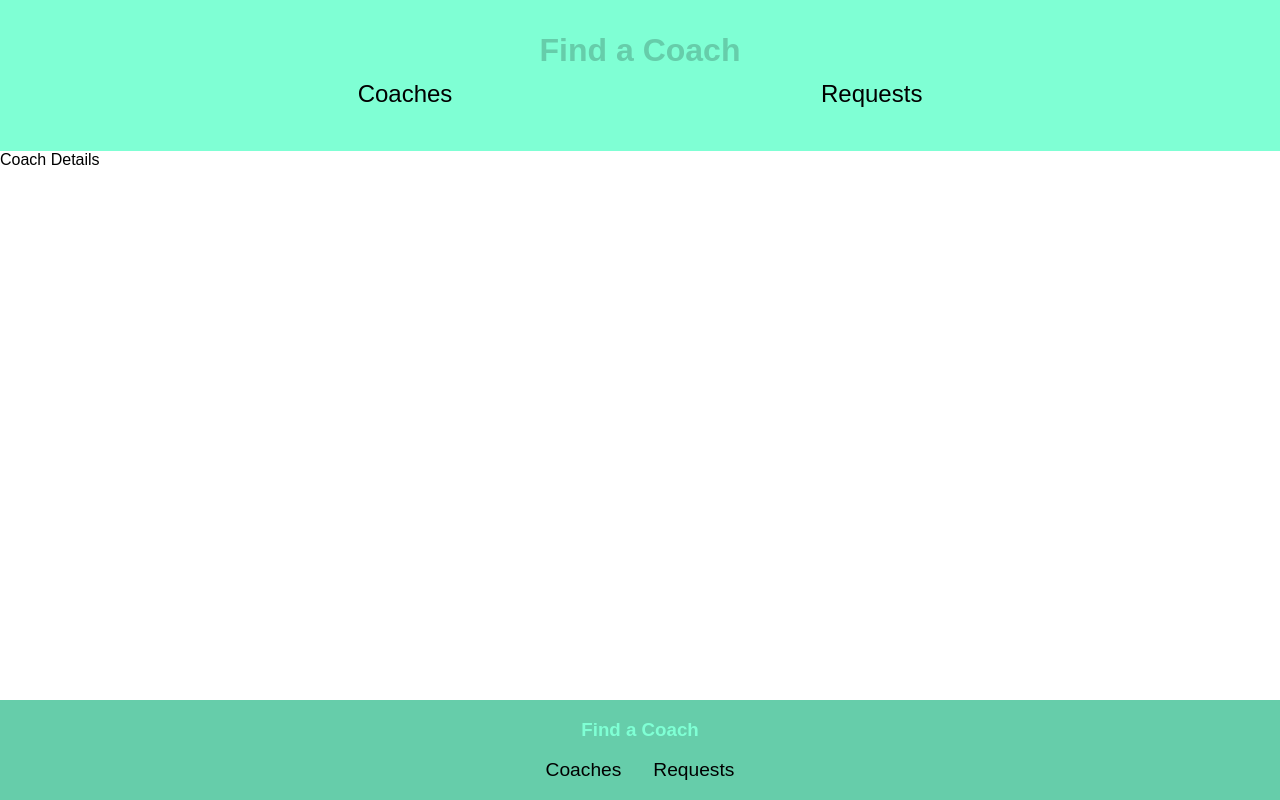
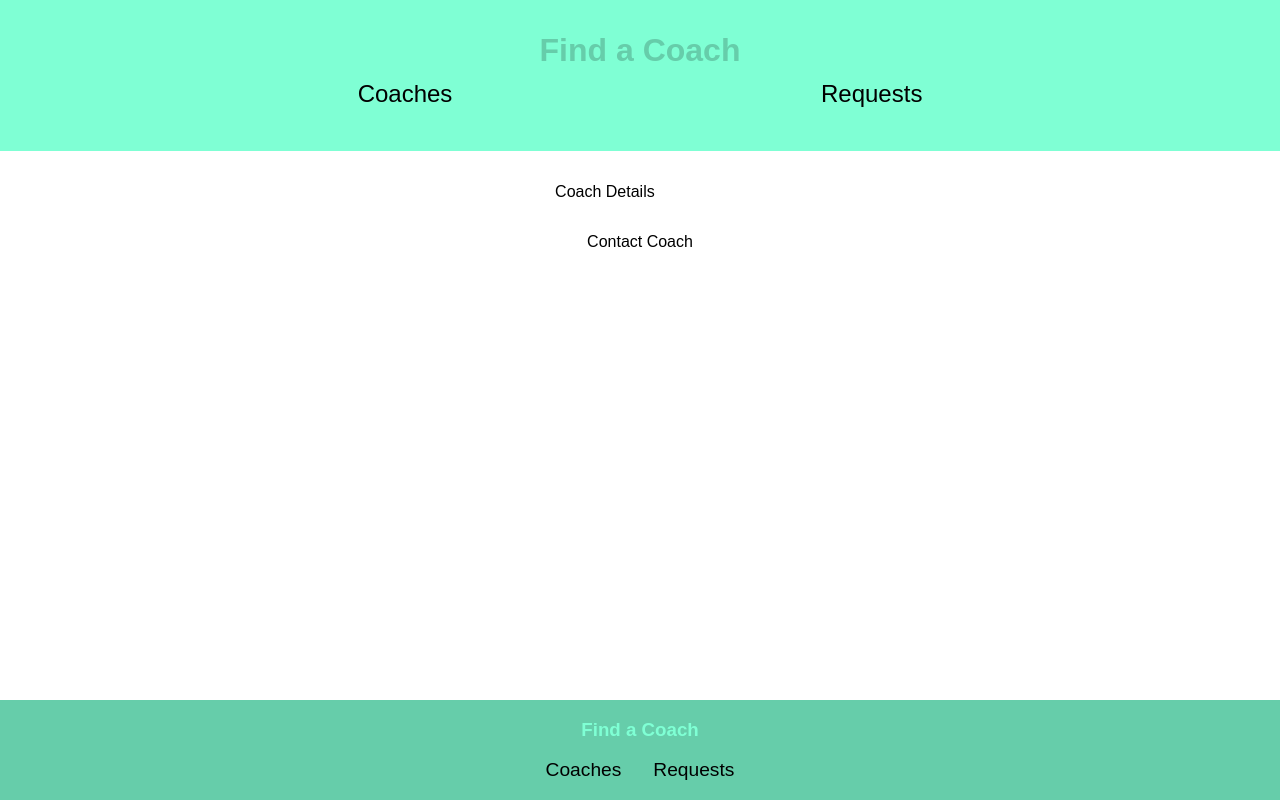
Before and after one commit to edgHD/find-a-coach, a Vue app: page /coaches/1/contact in a window 1280 px wide. Built offline with nearby package versions, Linux system fonts and the light colour scheme.

Commit message:
Better use of routeTo() method with a store, and finishing up dummy data for rest of pages.

```diff
--- a/src/components/layouts/TheNavbar.vue
+++ b/src/components/layouts/TheNavbar.vue
@@ -2,20 +2,13 @@
     <nav>
         <h1>Find a Coach</h1>
         <ul>
-            <li><button @click="routeTo('coaches')">Coaches</button></li>
-            <li><button @click="routeTo('requests')">Requests</button></li>
+            <li><button @click="$routerLinkStore.routeTo('coaches')">Coaches</button></li>
+            <li><button @click="$routerLinkStore.routeTo('requests')">Requests</button></li>
         </ul>
     </nav>
 </template>
 
 <script>
-export default {
-    methods: {
-        routeTo(page) {
-            this.$router.push(`/${page}`);
-        }
-    }
-}
 </script>
 
 <style scoped>
--- a/src/main.js
+++ b/src/main.js
@@ -2,11 +2,15 @@ import { createApp } from "vue";
 import App from "./App.vue";
 import router from "./router";
 import { createPinia } from "pinia";
+import { useRouterLinkStore } from "./stores/routerLinkStore";
 
 const app = createApp(App);
 const pinia = createPinia();
 
+
 app.use(router);
 app.use(pinia);
 
+app.config.globalProperties.$routerLinkStore = useRouterLinkStore();
+
 app.mount("#app");
--- a/src/pages/coaches/CoachDetails.vue
+++ b/src/pages/coaches/CoachDetails.vue
@@ -1,4 +1,21 @@
 <template>
-    <p>Coach Details</p>
+        <div class="container">
+    <section>
+        Coach Details
+        <RouterView />
+    </section>
+    </div>
 </template>
+
 <script></script>
+
+<style scoped>
+.container {
+    display: flex;
+    flex-direction: column;
+    align-items: center;
+    gap: 1rem;
+    padding: 2rem;
+    height: auto !important;
+}
+</style>
--- a/src/pages/coaches/ContactCoach.vue
+++ b/src/pages/coaches/ContactCoach.vue
@@ -1,4 +1,20 @@
 <template>
-    <p>Contact Coach</p>
+        <div class="container">
+    <section>
+        Contact Coach
+    </section>
+    </div>
 </template>
+
 <script></script>
+
+<style scoped>
+.container {
+    display: flex;
+    flex-direction: column;
+    align-items: center;
+    gap: 1rem;
+    padding: 2rem;
+    height: auto !important;
+}
+</style>
--- a/src/pages/coaches/TheCoaches.vue
+++ b/src/pages/coaches/TheCoaches.vue
@@ -1,11 +1,15 @@
 <template>
     <div class="container">
-    <section>
-        FILTER
-    </section>
-    <section>
-        LIST OF COACHES
-    </section>
+        <section>
+            FILTER
+        </section>
+        <section>
+            <div class="controls">
+                <button class="refresh">Refresh</button>
+                <button class="register-coach" @click="$routerLinkStore.routeTo('register')">Register as Coach</button>
+            </div>
+            <ul>LIST OF COACHES</ul>
+        </section>
     </div>
 </template>
 <script></script>
--- a/src/pages/requests/RegisterCoach.vue
+++ b/src/pages/requests/RegisterCoach.vue
@@ -1,4 +1,20 @@
 <template>
-    <p>Register Coach</p>
+        <div class="container">
+    <section>
+        Register as Coach
+    </section>
+    </div>
 </template>
+
 <script></script>
+
+<style scoped>
+.container {
+    display: flex;
+    flex-direction: column;
+    align-items: center;
+    gap: 1rem;
+    padding: 2rem;
+    height: auto !important;
+}
+</style>
--- /dev/null
+++ b/src/stores/routerLinkStore.js
@@ -0,0 +1,13 @@
+import { defineStore } from "pinia";
+import router from "../router";
+
+export const useRouterLinkStore = defineStore("router-link", {
+  state: () => {
+    return { count: 0 };
+  },
+  actions: {
+    routeTo(page) {
+      router.push(`/${page}`);
+    },
+  },
+});
```
